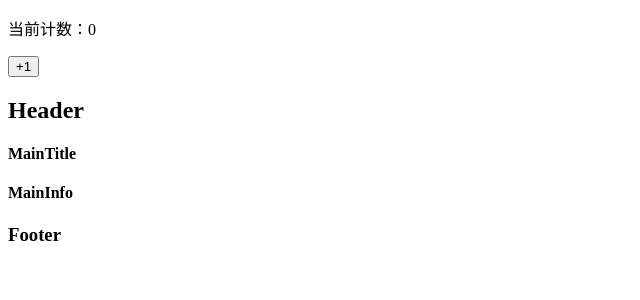
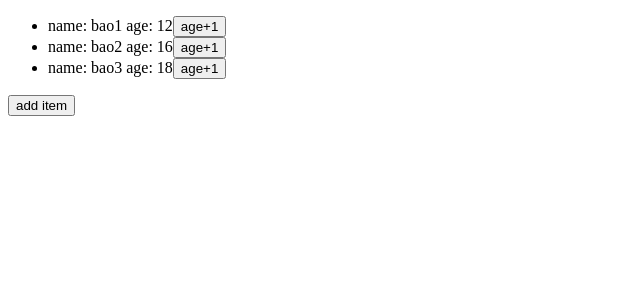
Before and after one commit to bgm9787/React_Study, a React (Create React App) app in the folder 05_learn_component/: page / in a window 1280 px wide. Shown: the top 300 px of the page, without its empty margins (0-640 px from the left). Built offline with nearby package versions, Linux system fonts and the light colour scheme.

Commit message:
feat: 🎸 setState不可变性-案例练习

```diff
--- /dev/null
+++ b/05_learn_component/src/07_setState使用/06_setState不可变性.js
@@ -0,0 +1,46 @@
+import React, { PureComponent, Component } from 'react'
+
+export default class App extends PureComponent {
+    constructor(props) {
+        super(props)
+        this.state={
+            datas: [{name: 'bao1', age: 12}, {name: 'bao2', age: 16},{name: 'bao3', age: 18}]
+        }
+    }
+
+    addItem = () => {
+        // 这种做法错误！！
+        // 实际上datas的引用（指针）并没有发生改变 === 内存图
+        // let newDatas = this.state.datas
+        // newDatas.push({name: 'lili', age: 10})
+        // this.setState({datas: newDatas})
+
+        let newDatas = [...this.state.datas]  // 进行浅拷贝
+        newDatas.push({name: 'lili', age: 10})
+        this.setState({datas: newDatas})
+    }
+
+    addAge = (index) => {
+        console.log(index)
+        let newDatas = [...this.state.datas]
+        newDatas[index].age += 1
+        this.setState({datas: newDatas})
+    }
+
+    render() {
+        return (
+            <div>
+                <ul>
+                    {this.state.datas.map((item, index) => {
+                        return <li key={item.age+index}>
+                            <span>name: {item.name}  </span>
+                            <span>age: {item.age}</span>
+                            <button onClick={() => this.addAge(index)}>age+1</button>
+                        </li>
+                    })}
+                </ul>
+                <button onClick={this.addItem}>add item</button>
+            </div>
+        )
+    }
+}
--- a/05_learn_component/src/index.js
+++ b/05_learn_component/src/index.js
@@ -17,10 +17,12 @@ import ReactDOM from 'react-dom';
 // import App from './06_跨组件通信/03_context传递_函数组件';
 
 
+import App from './07_setState使用/06_setState不可变性';
+
 // import App from './08_React性能优化/01_列表中keys的作用';
 // import App from './08_React性能优化/02_组件嵌套的render调用';
 // import App from './08_React性能优化/03_shouldComponentUpdate基本使用';
 // import App from './08_React性能优化/04_PureComponent';
-import App from './08_React性能优化/05_memo_函数组件的性能优化';
+// import App from './08_React性能优化/05_memo_函数组件的性能优化';
 
 ReactDOM.render( <App />, document.getElementById('root') );
```
